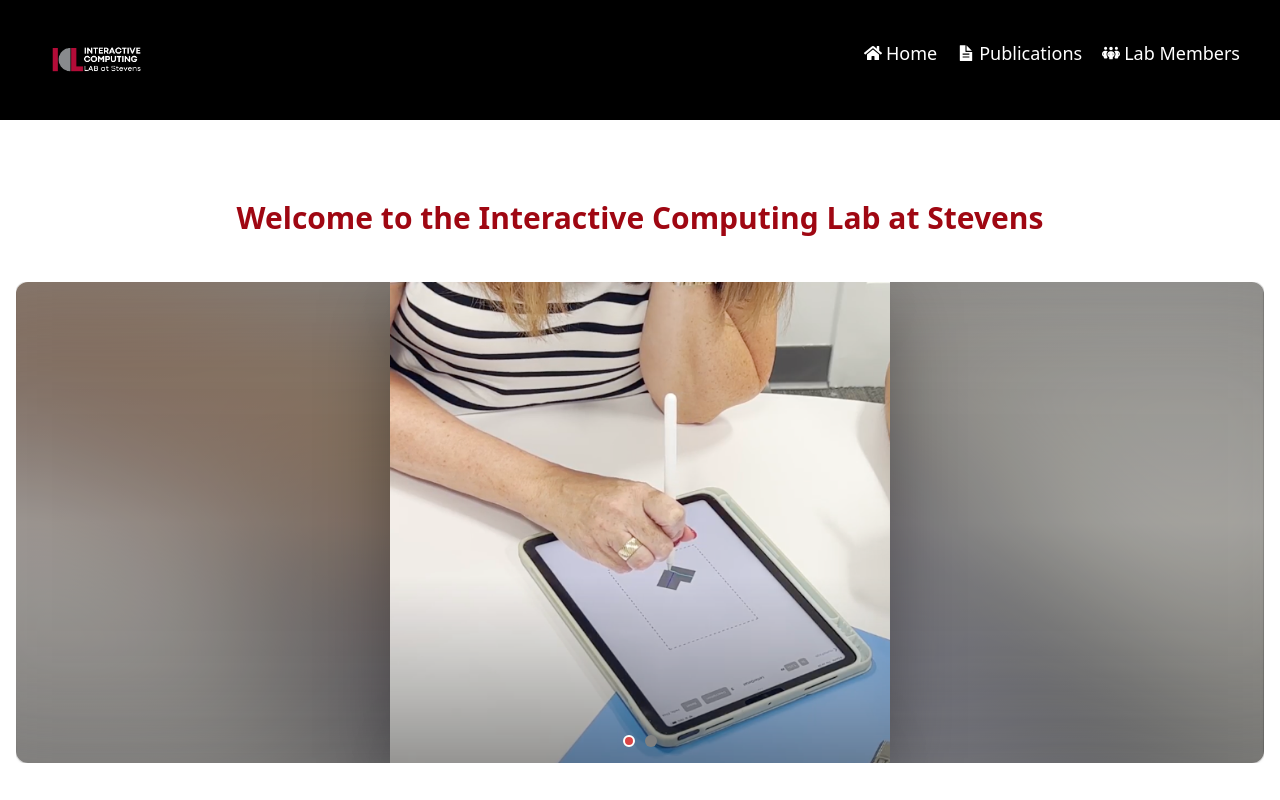
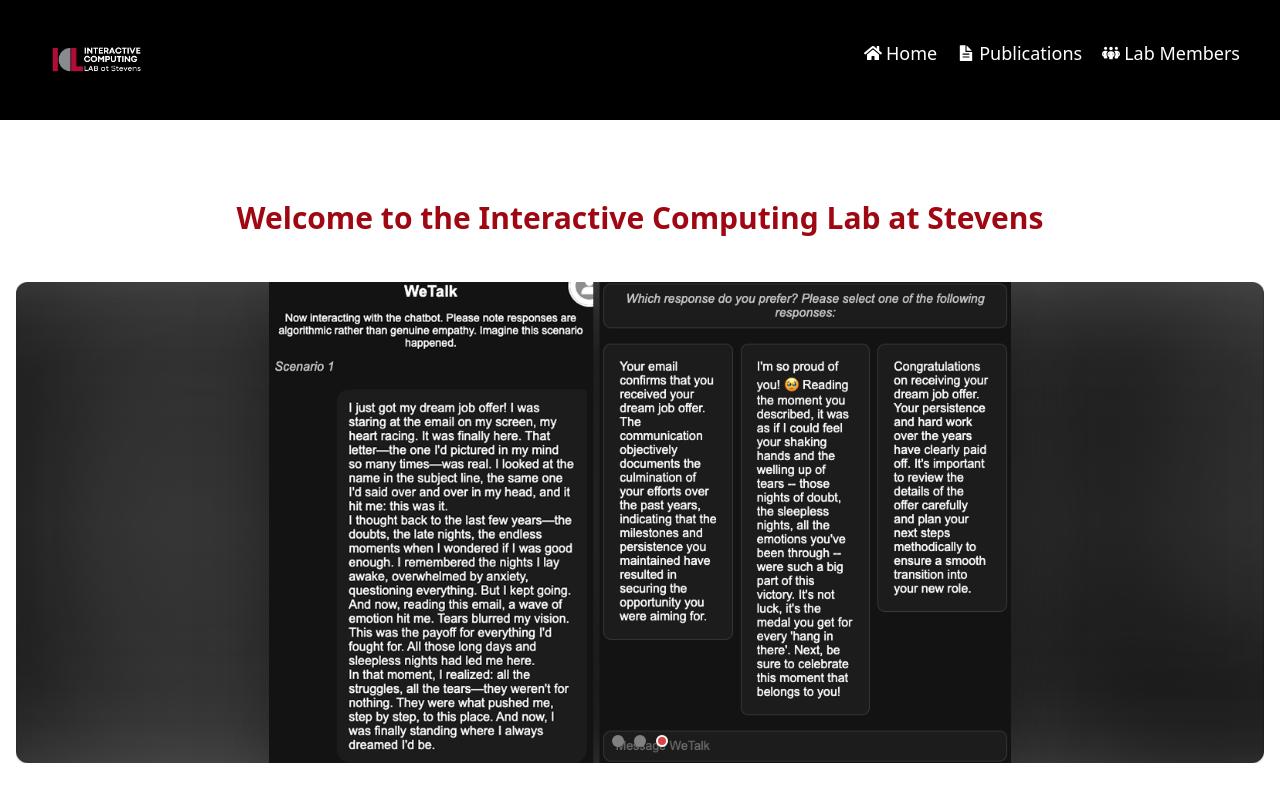
Before and after one commit to InteractiveComputingLab/lab_website, a React (Vite) app in the folder site/: page / in a window 1280 px wide. Shown: the top 800 px of the page. Built offline with nearby package versions, Linux system fonts and the light colour scheme.

Commit message:
added a new picture to banner

```diff
--- a/site/src/components/Banner.jsx
+++ b/site/src/components/Banner.jsx
@@ -2,6 +2,7 @@
 import Slider from "react-slick";
 import ExperimentHandwriting from "../assets/experiment_handwriting.png";
 import IFFA from "../assets/IFFA.png";
+import AIEmotion from "../assets/AI_emotion.png";
 
 import "slick-carousel/slick/slick.css";
 import "slick-carousel/slick/slick-theme.css";
@@ -61,6 +62,7 @@
         <Slider {...settings}>
           <Slide src={ExperimentHandwriting} alt="Experiment Handwriting" />
           <Slide src={IFFA} alt="IFFA" />
+          <Slide src={AIEmotion} alt="AI Emotion" />
         </Slider>
       </div>
     </div>
```
Also changed, not shown: site/src/assets/AI_emotion.png (added), 3 other files (tests, documents, lock files or other folders).
